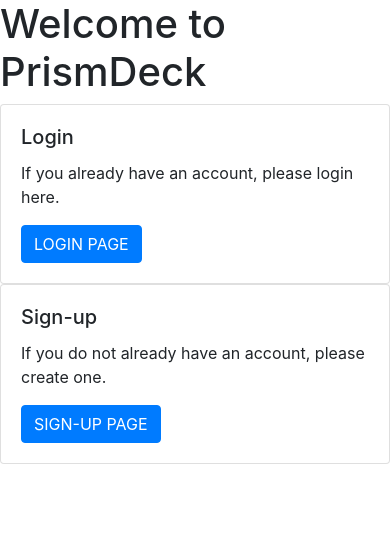
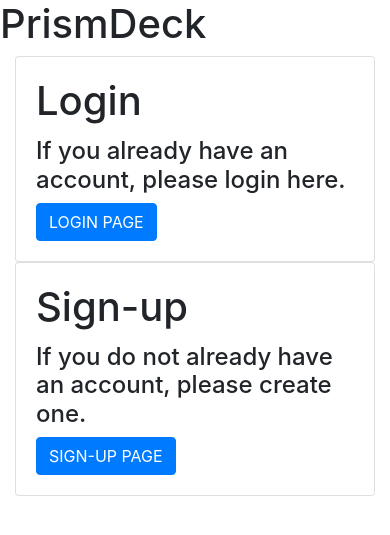
Before and after one commit to NomNomNavigator/PrismDeck, a Flask app: page / in a window 390 px wide. Shown: the top 535 px of the page. Run offline with Flask 3, Linux system fonts and the light colour scheme; parts of the project's set-up code (start-up, migrations or seed data) failed here and were passed over.

Commit message:
updated html templates; now they have margins/gutters

```diff
--- a/web_app/templates/index.html
+++ b/web_app/templates/index.html
@@ -2,29 +2,34 @@
 <html lang="en">
 <head>
    <meta charset="UTF-8">
-    <title>Title</title>
+   <title>Home</title>
    <link rel="stylesheet" href="https://cdn.jsdelivr.net/npm/bootstrap@4.3.1/dist/css/bootstrap.min.css"
              integrity="sha384-ggOyR0iXCbMQv3Xipma34MD+dH/1fQ784/j6cY/iJTQUOhcWr7x9JvoRxT2MZw1T"
              crossorigin="anonymous">
 </head>
 <body>
-<h1>Welcome to PrismDeck</h1>
+<h1>PrismDeck</h1>
+<div class="container">
 <div class="row">
-  <div class="col-sm-6">
+ <div class="col-md-5">
    <div class="card">
      <div class="card-body">
-        <h5 class="card-title">Login</h5>
-        <p class="card-text">If you already have an account, please login here.</p>
+       <h1 class="card-title">Login</h1>
+       <h4 class="card-text">If you already have an account, please login here.</h4>
        <a href="/login" class="btn btn-primary">LOGIN PAGE</a>
      </div>
    </div>
  </div>
-  <div class="col-sm-6">
+<!--  </div>-->
+<!--  <br/>-->
+<!--<div class="row">-->
+ <div class="col-md-5">
    <div class="card">
      <div class="card-body">
-        <h5 class="card-title">Sign-up</h5>
-        <p class="card-text">If you do not already have an account, please create one.</p>
+       <h1 class="card-title">Sign-up</h1>
+       <h4 class="card-text">If you do not already have an account, please create one.</h4>
        <a href="/sign-up" class="btn btn-primary">SIGN-UP PAGE</a>
+     </div>
    </div>
  </div>
 </div>
--- a/web_app/templates/login.html
+++ b/web_app/templates/login.html
@@ -1,5 +1,6 @@
 {% extends 'base.html' %}
 {% block title %}Login{% endblock %}
+
 
 {% block content %}
 <form method="POST">
--- a/web_app/templates/sign_up.html
+++ b/web_app/templates/sign_up.html
@@ -1,5 +1,6 @@
 {% extends 'base.html' %}
 {% block title %}Index{% endblock %}
+
 
 {% block content %}
 <form method="POST">
```
Also changed, not shown: web_app/templates/base.html (+7 -5 lines), web_app/templates/prefer.html (+8 -1 lines). Lines whose indentation alone changed are shown as unchanged.
